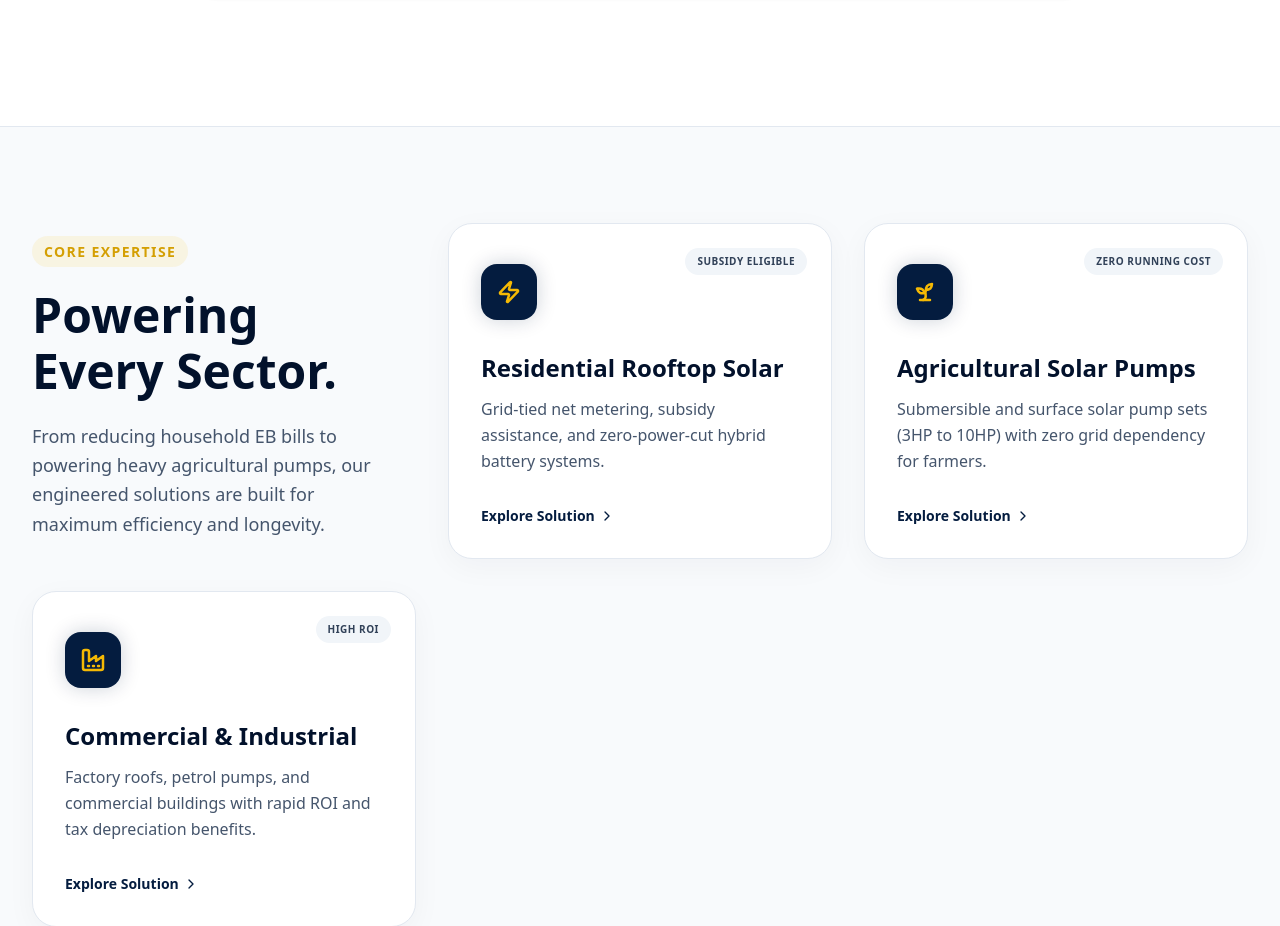
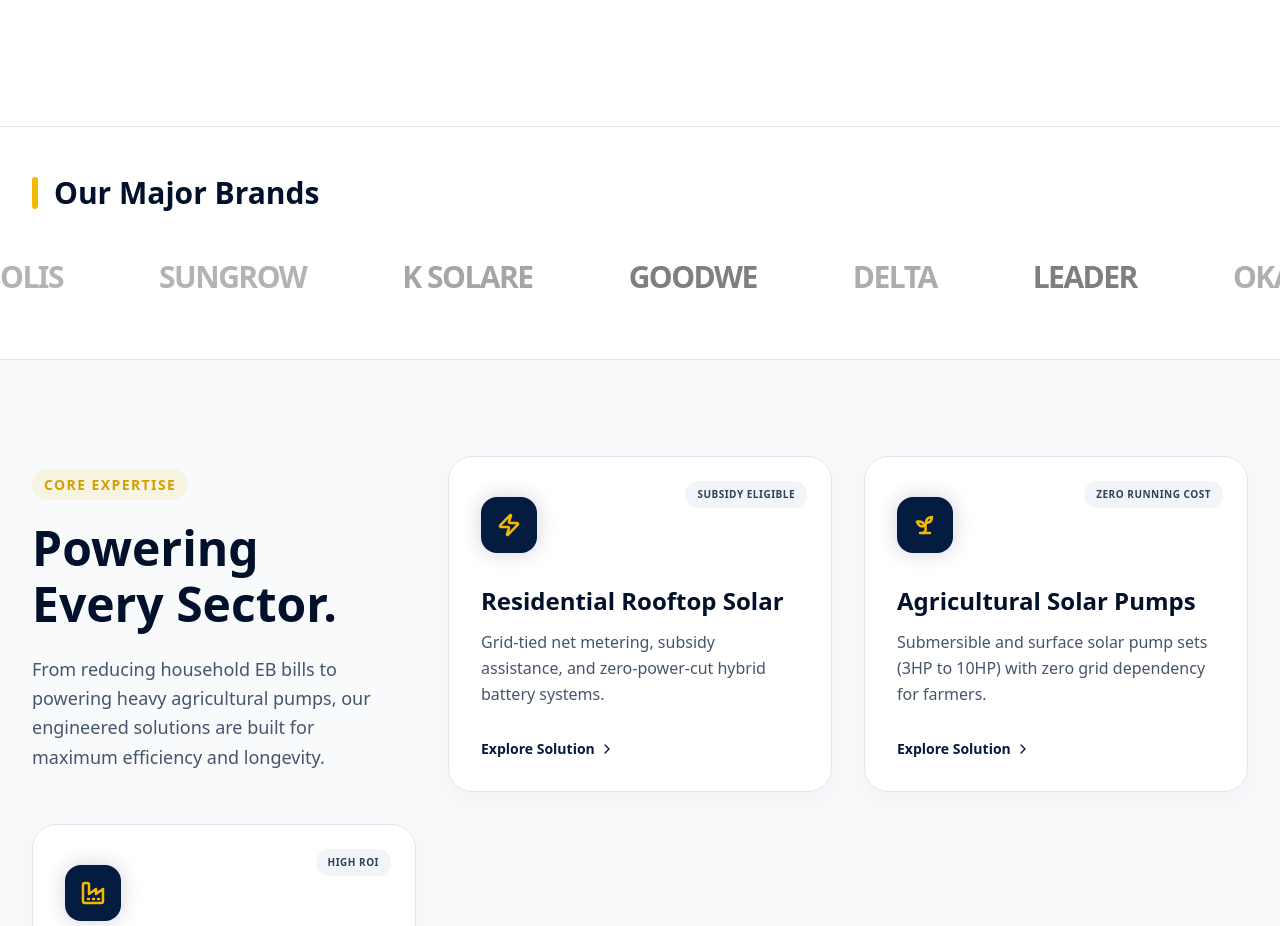
Before and after one commit to jerrymelvinj/octagon-green-energy, a React (Vite) app: page / in a window 1280 px wide. Shown: the part 960-1886 px from the top of the page. Built offline with nearby package versions, Linux system fonts and the light colour scheme.

Commit message:
feat: add Major Brands carousel section

```diff
--- a/src/App.tsx
+++ b/src/App.tsx
@@ -126,6 +126,58 @@
           </div>
         </motion.div>
       </div>
+    </section>
+  );
+}
+
+function BrandsCarousel() {
+  const brandLogos = [
+    { name: "HAVELLS", color: "text-red-600" },
+    { name: "UTL SOLAR", color: "text-emerald-600" },
+    { name: "EXIDE", color: "text-red-500" },
+    { name: "SMA", color: "text-blue-700" },
+    { name: "solis", color: "text-orange-500" },
+    { name: "SUNGROW", color: "text-amber-600" },
+    { name: "K Solare", color: "text-orange-600" },
+    { name: "GOODWE", color: "text-red-700" },
+    { name: "DELTA", color: "text-blue-500" },
+    { name: "LEADER", color: "text-slate-800" },
+    { name: "OKAYA", color: "text-green-600" },
+    { name: "CanadianSolar", color: "text-red-600" },
+    { name: "ABB", color: "text-red-600" },
+    { name: "LUMINOUS", color: "text-blue-800" },
+    { name: "Growatt", color: "text-lime-600" },
+  ];
+
+  return (
+    <section className="py-12 bg-white border-t border-border-subtle overflow-hidden">
+      <div className="max-w-7xl mx-auto px-4 sm:px-6 lg:px-8 mb-8">
+        <div className="flex items-center gap-4">
+          <div className="w-1.5 h-8 bg-accent rounded-full"></div>
+          <h3 className="text-2xl md:text-3xl font-extrabold text-primary-dark">Our Major Brands</h3>
+        </div>
+      </div>
+
+      <div className="relative w-full flex overflow-x-hidden group py-4">
+        <div className="flex animate-marquee-fast whitespace-nowrap items-center">
+          {[...brandLogos, ...brandLogos, ...brandLogos].map((brand, i) => (
+            <div key={i} className="mx-8 md:mx-12 flex items-center justify-center grayscale hover:grayscale-0 opacity-60 hover:opacity-100 transition-all duration-300 cursor-default">
+               <span className={cn("text-2xl md:text-3xl font-black tracking-tighter uppercase", brand.color)}>
+                 {brand.name}
+               </span>
+            </div>
+          ))}
+        </div>
+      </div>
+      <style>{`
+        @keyframes marquee-fast {
+          0% { transform: translateX(0); }
+          100% { transform: translateX(-33.33%); }
+        }
+        .animate-marquee-fast {
+          animation: marquee-fast 25s linear infinite;
+        }
+      `}</style>
     </section>
   );
 }
@@ -598,6 +650,7 @@
       <Header />
       <main>
         <Hero />
+        <BrandsCarousel />
         <Solutions />
         <Calculator />
         <Testimonials />
```
